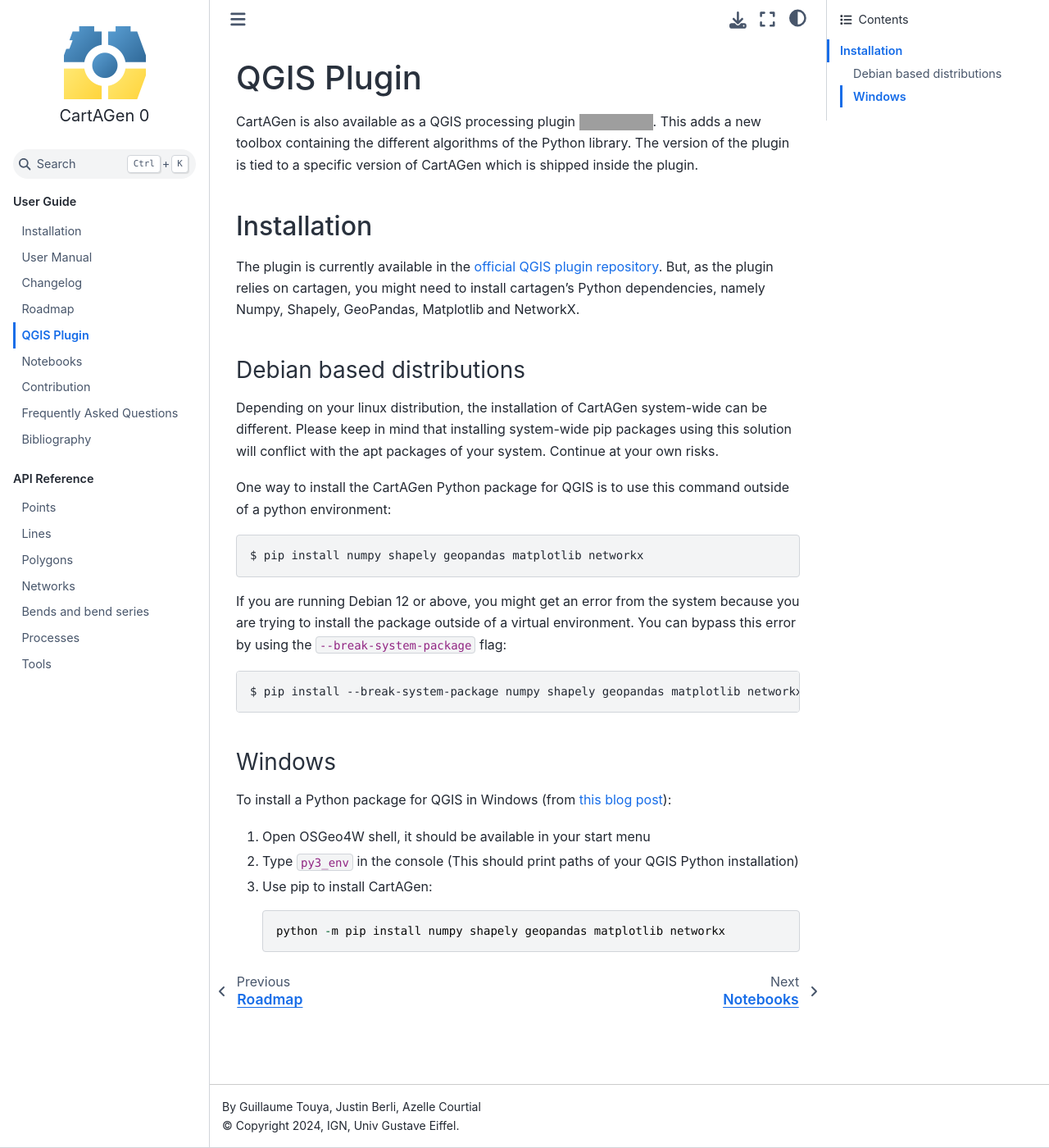
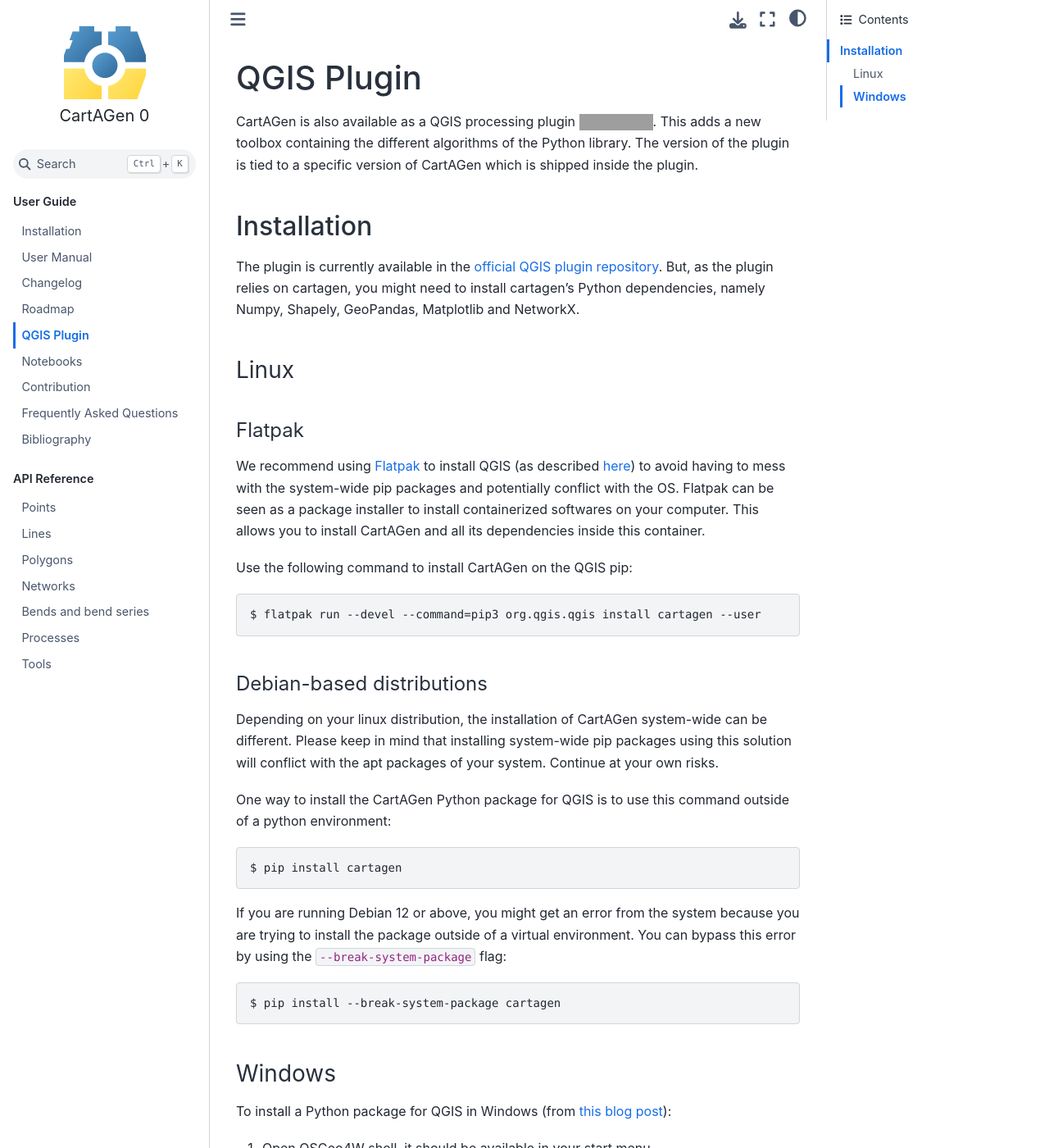
Before and after one commit to LostInZoom/cartagen, a Sphinx documentation site: the page built from docs/qgis.rst, in a window 1280 px wide and 1400 px high. Shown: the whole window at 82% size. Built offline with Sphinx 7.4.7 and the Sphinx Book theme 1.1.4, drawn with Linux system fonts in a browser that asks for light colours; grey boxes are pictures that could not be loaded.

Commit message:
changes qgis plugin installation process

```diff
--- a/docs/qgis.rst
+++ b/docs/qgis.rst
@@ -23,8 +23,23 @@
 But, as the plugin relies on cartagen, you might need to install cartagen's Python dependencies, namely Numpy, Shapely, GeoPandas,
 Matplotlib and NetworkX.
 
-Debian based distributions
---------------------------
+Linux
+-----
+
+Flatpak
+^^^^^^^
+
+We recommend using `Flatpak <https://flatpak.org/>`_ to install QGIS (as described `here <https://qgis.org/resources/installation-guide/#flatpak>`_)
+to avoid having to mess with the system-wide pip packages and potentially conflict with the OS.
+Flatpak can be seen as a package installer to install containerized softwares on your computer. This
+allows you to install CartAGen and all its dependencies inside this container.
+
+Use the following command to install CartAGen on the QGIS pip::
+
+    $ flatpak run --devel --command=pip3 org.qgis.qgis install cartagen --user
+
+Debian-based distributions
+^^^^^^^^^^^^^^^^^^^^^^^^^^
 
 Depending on your linux distribution, the installation of CartAGen system-wide can be different.
 Please keep in mind that installing system-wide pip packages using this solution will conflict
@@ -32,13 +47,13 @@
 
 One way to install the CartAGen Python package for QGIS is to use this command outside of a python environment::
 
-    $ pip install numpy shapely geopandas matplotlib networkx
+    $ pip install cartagen
 
 If you are running Debian 12 or above, you might get an error from the system because you are
 trying to install the package outside of a virtual environment.
 You can bypass this error by using the ``--break-system-package`` flag::
 
-    $ pip install --break-system-package numpy shapely geopandas matplotlib networkx
+    $ pip install --break-system-package cartagen
 
 Windows
 -------
@@ -50,4 +65,4 @@
 #. Type ``py3_env`` in the console (This should print paths of your QGIS Python installation)
 #. Use pip to install CartAGen::
 
-    python -m pip install numpy shapely geopandas matplotlib networkx
+    python -m pip install cartagen
```
